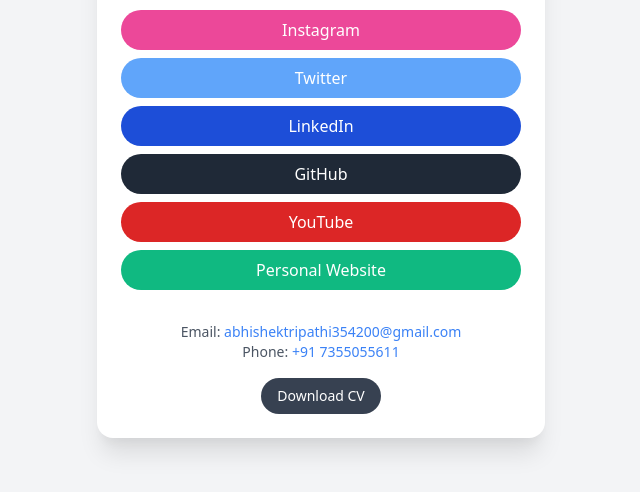
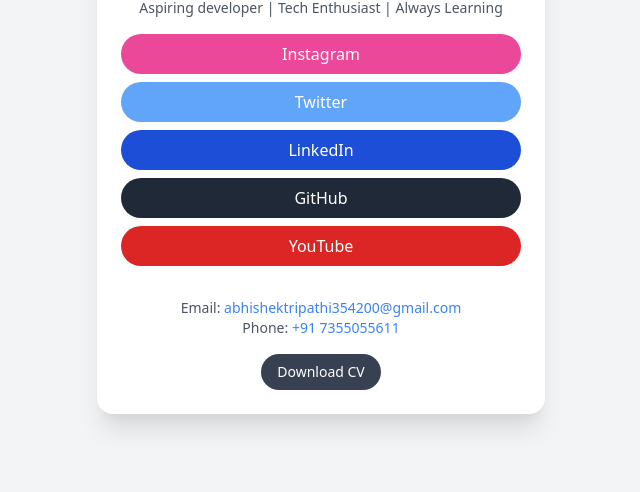
Before and after one commit to abhitripaathi/abhishek-links, a plain HTML site: page index.html in a window 1280 px wide. Shown: the part 286-778 px from the top of the page, without its empty margins (319-959 px from the left). Drawn offline with nearby package versions, Linux system fonts and the light colour scheme.

Commit message:
Update index.html

```diff
--- a/index.html
+++ b/index.html
@@ -22,7 +22,6 @@
       <a href="#" class="block bg-blue-700 hover:bg-blue-800 text-white py-2 px-4 rounded-full">LinkedIn</a>
       <a href="#" class="block bg-gray-800 hover:bg-black text-white py-2 px-4 rounded-full">GitHub</a>
       <a href="#" class="block bg-red-600 hover:bg-red-700 text-white py-2 px-4 rounded-full">YouTube</a>
-      <a href="#" class="block bg-green-500 hover:bg-green-600 text-white py-2 px-4 rounded-full">Personal Website</a>
     </div>
 
     <!-- Contact Info -->
```
